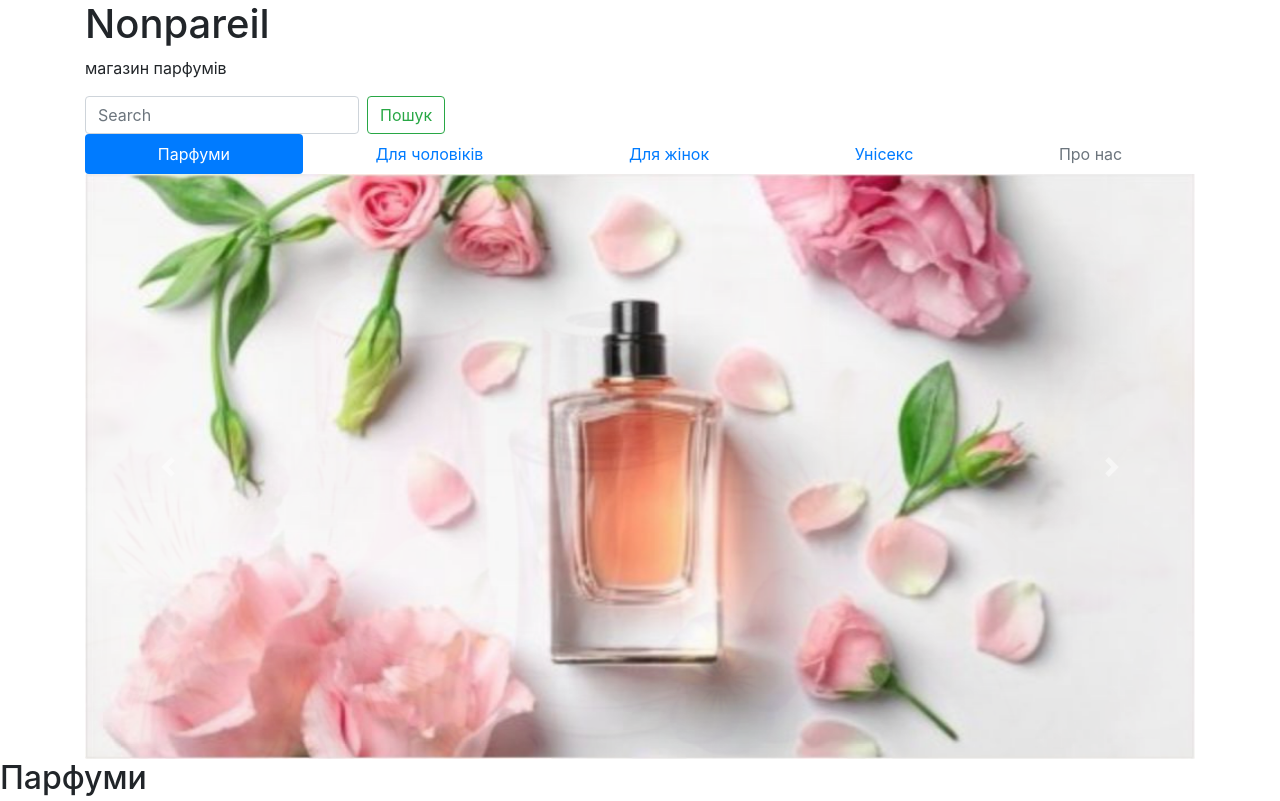
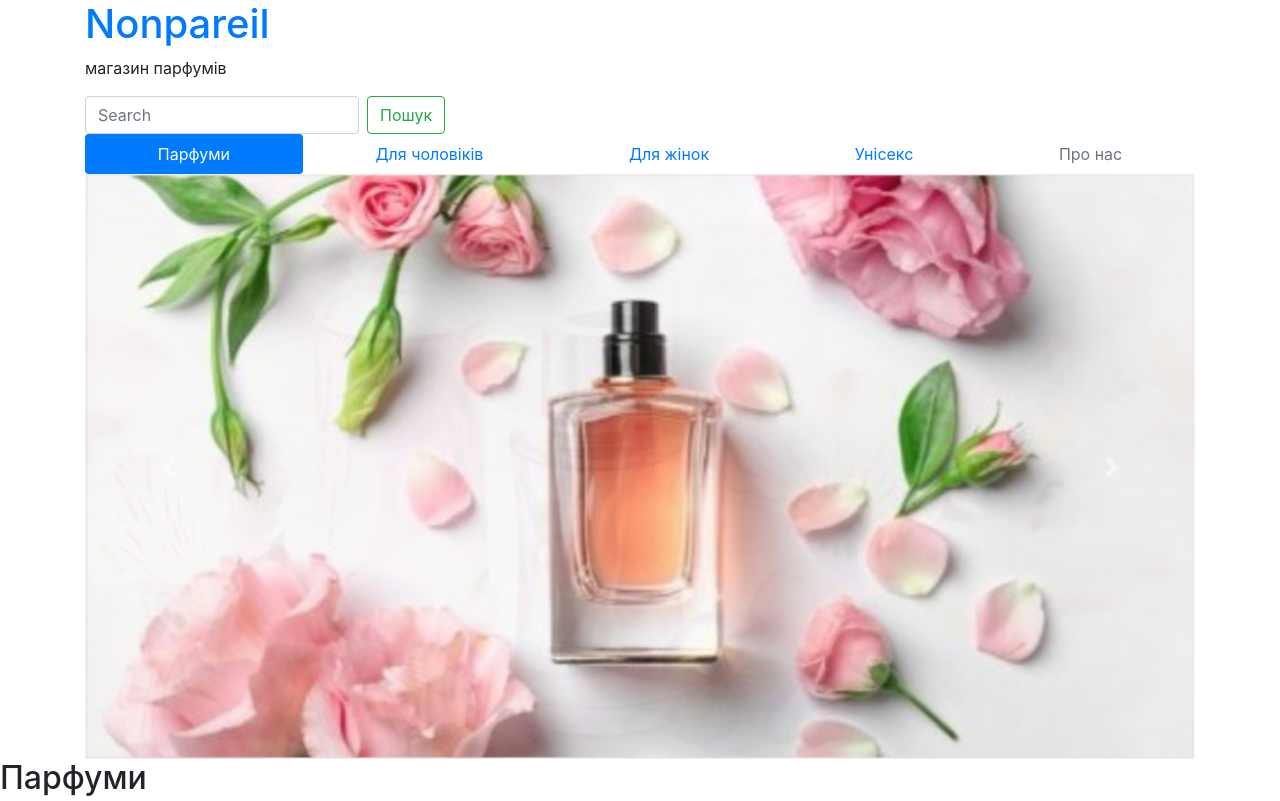
Before and after one commit to AndriiFedoriv/nonpareil, a plain HTML site: page index.html in a window 1280 px wide. Shown: the top 801 px of the page. Drawn offline with nearby package versions, Linux system fonts and the light colour scheme.

Commit message:
change h1

```diff
--- a/index.html
+++ b/index.html
@@ -18,8 +18,10 @@
     <header class="container">
       <div>
         <section>
-        <h1 class="animated infinite bounceInDown delay-2s"><a href="./"></a>Nonpareil</a></h1>
-        <p href="./">магазин парфумів</p>
+          <h1 class="animated infinite bounceInDown delay-2s">
+            <a href="./">Nonpareil</a>
+          </h1>
+          <p href="./">магазин парфумів</p>
         </section>
         <form class="form-inline my-2 my-lg-0">
           <input
@@ -48,7 +50,8 @@
         >
         <a
           class="flex-sm-fill text-sm-center nav-link disabled"
-          href="#about-us">Про нас</a
+          href="#about-us"
+          >Про нас</a
         >
       </nav>
       <div
```
